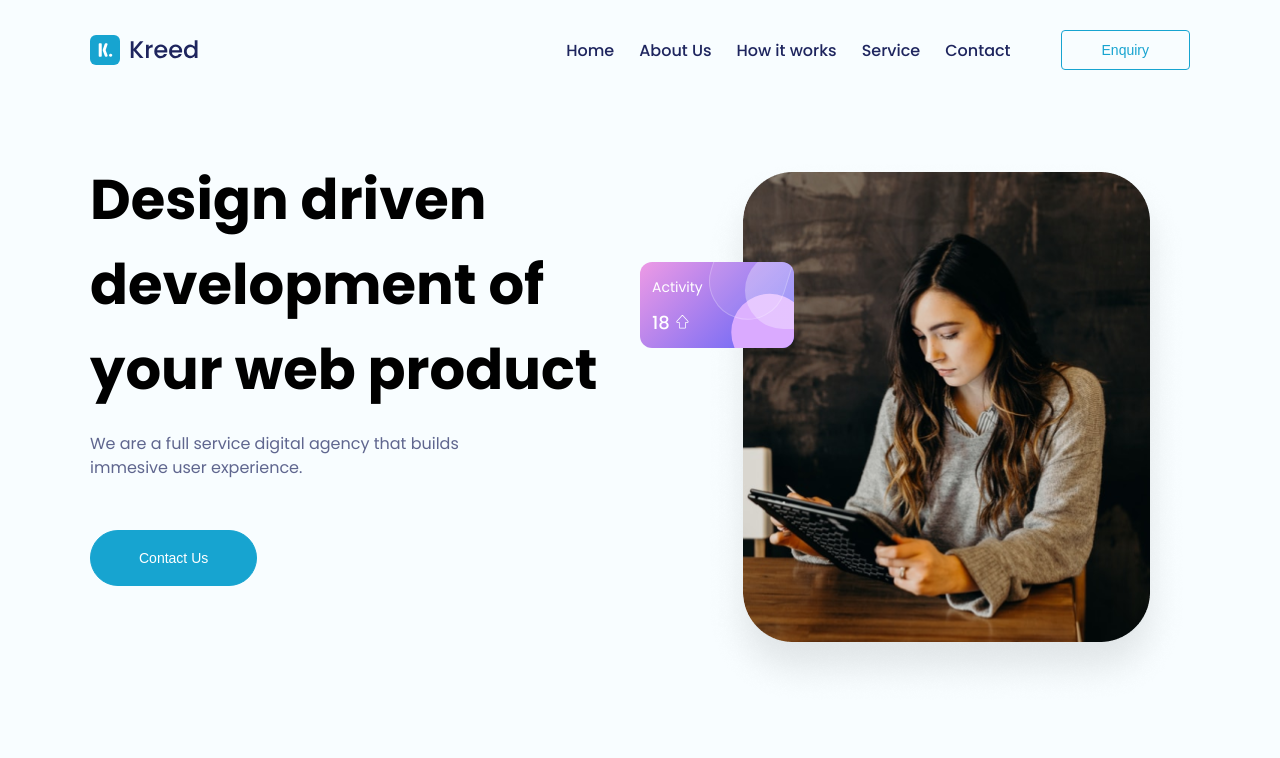
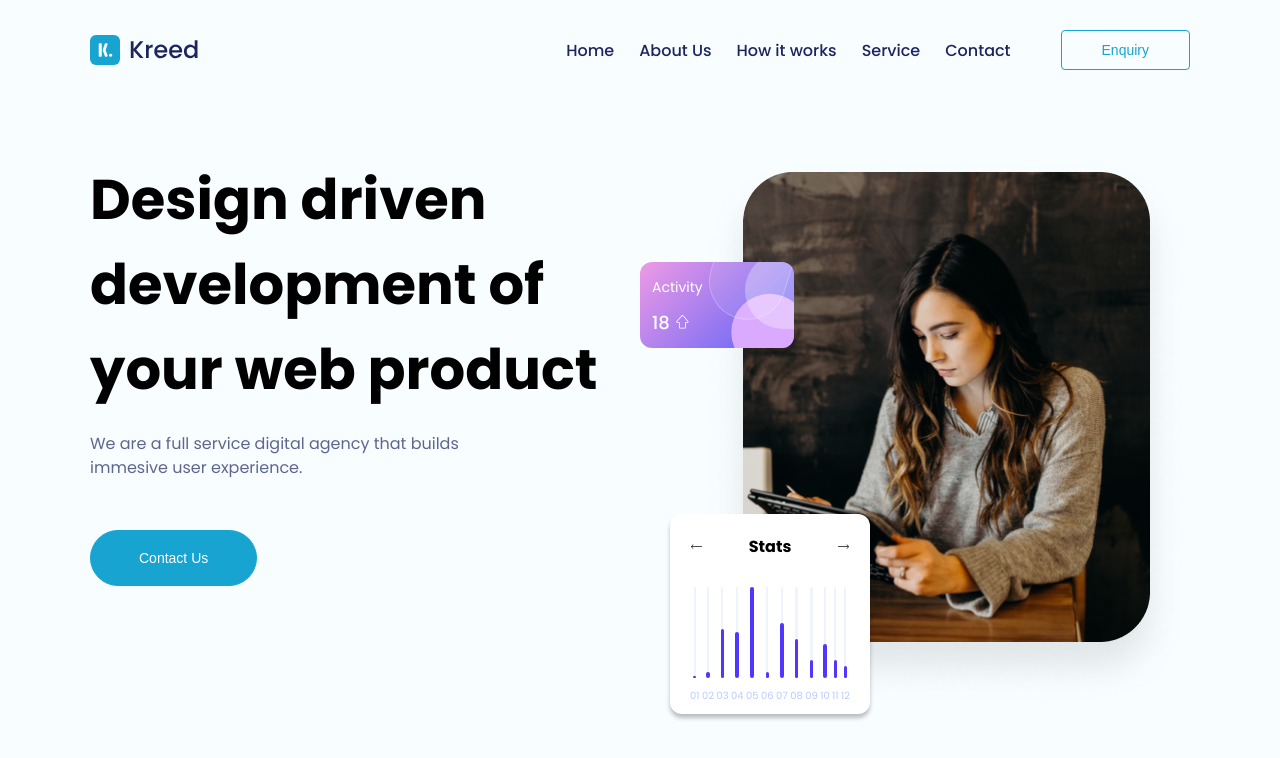
Before and after one commit to BrouWilliam/HeroLandingPage, a React (Vite) app: page / in a window 1280 px wide. Shown: the top 758 px of the page. Built offline with nearby package versions, Linux system fonts and the light colour scheme.

Commit message:
created component of the chart stats

```diff
--- a/src/modecules/CardActivity/styles.ts
+++ b/src/modecules/CardActivity/styles.ts
@@ -2,7 +2,6 @@
 
 export const Container = styled.div`
     position: absolute;
-    top: 105px;
     left: 0px;
     background: linear-gradient(135deg, #EE9AE5 0%, #5961F9 100%);
     color: #FFF;
@@ -11,6 +10,9 @@
     text-align: left;
     padding: 12px;
     overflow: hidden;
+    opacity: 0;
+    top: 50px;
+    animation: showOnPageCard 0.5s linear forwards;
 
     small{
         font-size: 14px;
@@ -54,4 +56,15 @@
             opacity: 0.3;
         }
     }
+
+    @keyframes showOnPageCard{
+        from{
+            opacity: 0;
+        }
+
+        to{
+            opacity: 1;
+            top: 105px;
+        }
+    }
 `
--- /dev/null
+++ b/src/modecules/CardChart/index.tsx
@@ -0,0 +1,37 @@
+import * as S from './styles'
+
+import ArrowLeft from '../../assets/arrow-left.svg'
+import ArrowRight from '../../assets/arrow-right.svg'
+import { useCallback } from 'react'
+
+const CardChart = () => {
+    const amountBars = Array.from(Array(12).keys())
+
+    const fillZero = useCallback((value: number) =>{
+        const number = (value +1).toString()
+        return number.padStart(2,'0')
+    }, [])
+
+    return(
+        <S.Container>
+            <div>
+                <img src={ArrowLeft} alt="" />
+                <strong>Stats</strong>
+                <img src={ArrowRight} alt="" />
+            </div>
+
+            <S.Chart>
+                {amountBars.map(item =>
+                    <div key={String(item)}>
+                        <div>
+                            <span></span>
+                        </div>
+                        <small>{fillZero(item)}</small>
+                    </div>
+                )}
+            </S.Chart>
+        </S.Container>
+    )
+}
+
+export default CardChart
--- /dev/null
+++ b/src/modecules/CardChart/styles.ts
@@ -0,0 +1,97 @@
+import styled from "styled-components";
+
+export const Container = styled.div`
+    position: absolute;
+    width: 200px;
+    height: 200px;
+    border-radius: 12px;
+    background-color: #FFF;
+    box-shadow: 0px 4px 4px rgba(0, 0, 0, 0.25);
+    left: 30px;
+    padding: 20px;
+    opacity: 0;
+    bottom: -50px;
+    animation: showOnPage 0.5s linear forwards;
+
+    > div{
+        display: flex;
+        justify-content: space-between;
+        align-items: center
+
+    }
+
+    @keyframes showOnPage{
+        from{
+            opacity: 0;
+        }
+
+        to{
+            opacity: 1;
+            bottom: 0;
+        }
+    }
+`
+
+function generateBars(){
+    const amountBars = [...Array(12).keys()]
+    let styleSpan: any = [];
+
+    amountBars.forEach(item => {
+        styleSpan.push( `
+            div:nth-child(${ item + 1 }){
+                display: flex;
+                justify-content: center;
+                align-items: center;
+                flex-direction: column;
+
+                div{
+                    background-color: #EFF3FE;
+                    height: 91px;
+                    width: 2.1px;
+                    border-radius: 5px;
+                    display: flex;
+                    justify-content: flex-end;
+
+                    span{
+                        background-color: #5236FF;
+                        display:block;
+                        height: 0px;
+                        animation: animationheight 1s linear forwards;
+                        max-height: ${(Math.ceil(Math.random() * 100))}px;
+                        width: 3.5px;
+                        border-radius: 5px;
+                    }
+                }
+                small{
+                    color: #BACCFD;
+                    font-size: 10px;
+                    margin-top: 10px;
+                }
+            }
+        `)
+    })
+
+    return styleSpan.join('')
+
+}
+
+export const Chart = styled.div`
+    margin-top: 28px;
+
+
+    ${generateBars()}
+
+    @keyframes animationheight{
+        from{
+            height: 0px;
+        }
+
+        to{
+            height: 91px;
+
+        }
+    }
+
+
+
+`
--- a/src/organisms/ProductStats/index.tsx
+++ b/src/organisms/ProductStats/index.tsx
@@ -1,4 +1,5 @@
 import CardActivity from '../../modecules/CardActivity'
+import CardChart from '../../modecules/CardChart'
 import HeaderImage from '../../assets/header-image.png'
 
 import * as S from './styles'
@@ -8,7 +9,7 @@
     return(
         <S.Container>
           <CardActivity />
-
+          <CardChart/>
           <img src={HeaderImage} alt="Mulher fazendo uma pesquisa" />
         </S.Container>
     )
```
Also changed, not shown: src/assets/arrow-left.svg (added), src/assets/arrow-right.svg (added).
